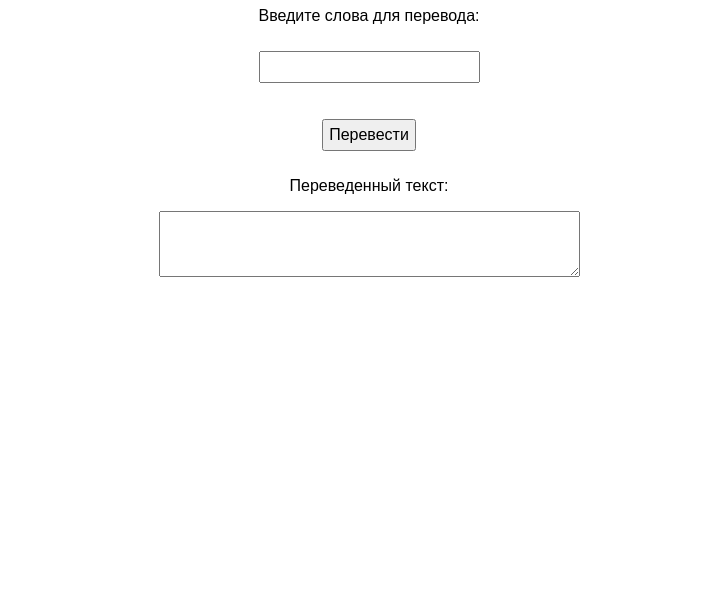
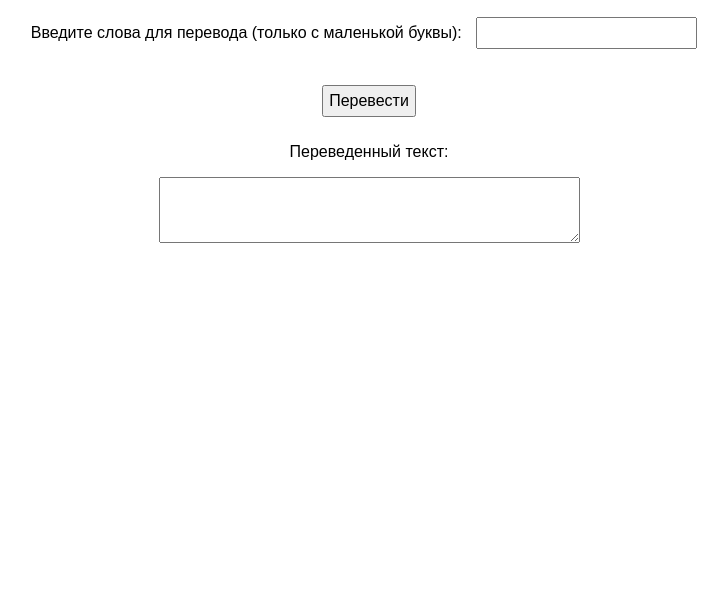
Before and after one commit to Chu-buk/chu-buk.github.io, a plain HTML site: page index.html in a window 1280 px wide. Shown: the part 202-800 px from the top of the page, without its empty margins (271-999 px from the left). Drawn offline with Linux system fonts and the light colour scheme.

Commit message:
Update index.html

```diff
--- a/index.html
+++ b/index.html
@@ -20,7 +20,7 @@
 <body>
   <p><img src="bird.png" alt="Здесь должна быть картинка"></p>
   <h1>Переводчик на птичий</h1>
-  <label for="inputText">Введите слова для перевода:</label><p></p>
+  <p></p><label for="inputText">Введите слова для перевода (только с маленькой буквы):</label>
   <input type="text" id="inputText">
   <p></p><button onclick="trans()">Перевести</button>
   <p>Переведенный текст:</p>
```
